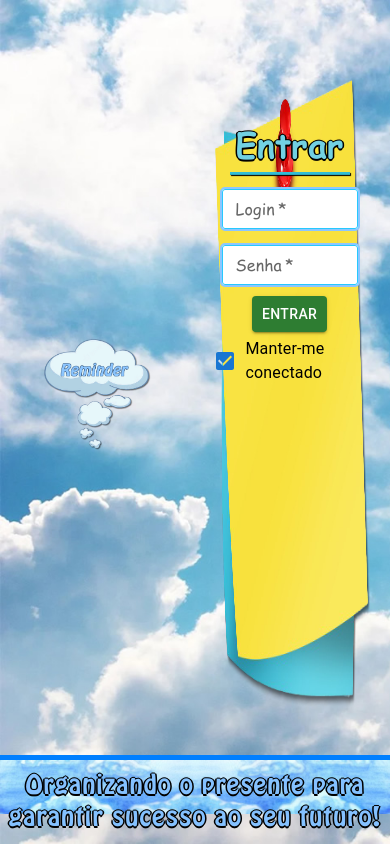
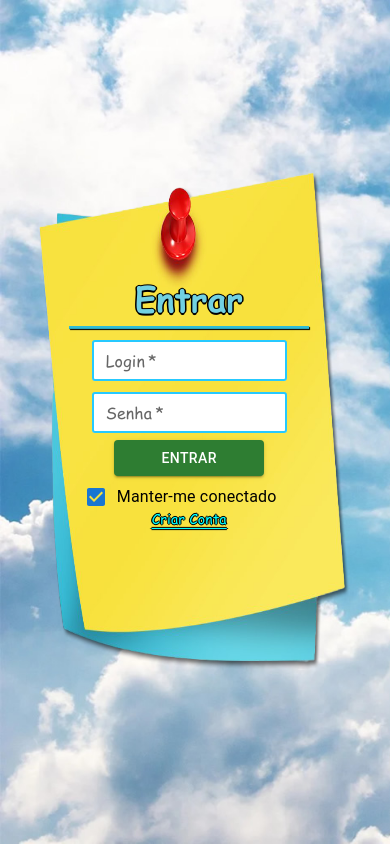
Before and after one commit to Aquilesxd100/Reminder-React, a React (Create React App) app: page / in a window 390 px wide. Built offline with nearby package versions, Linux system fonts and the light colour scheme.

Commit message:
Estilização da página de Login + responsividade

```diff
--- a/src/components/FooterDivStyles.ts
+++ b/src/components/FooterDivStyles.ts
@@ -8,5 +8,8 @@ export const FooterDiv = styled(Box)(() => ({
     backgroundImage: `url(${fundoFooter})`,
     backgroundRepeat: 'repeat-x',
     backgroundSize: 'contain',
-    borderTop: '5px solid #007FFF'
+    borderTop: '5px solid #007FFF',
+    '@media screen and (max-width: 800px)': {
+        display: 'none'
+    }
 }));
--- a/src/components/Rotas.tsx
+++ b/src/components/Rotas.tsx
@@ -1,11 +1,13 @@
 import { Route, Routes } from "react-router";
 import { BrowserRouter } from "react-router-dom";
 import Login from "../pages/login/Login";
+import Cadastro from "../pages/cadastro/Cadastro";
 function Rotas() {
     return(
         <BrowserRouter>
             <Routes>
                 <Route path="*" element={<Login />} />
+                <Route path="/cadastro" element={<Cadastro />} />
             </Routes>
         </BrowserRouter>
     );
--- /dev/null
+++ b/src/pages/cadastro/Cadastro.tsx
@@ -0,0 +1,8 @@
+function Cadastro() {
+    return (
+        <>
+
+        </>
+    )
+}
+export default Cadastro;
--- a/src/pages/login/Login.tsx
+++ b/src/pages/login/Login.tsx
@@ -1,16 +1,16 @@
-import { Checkbox, FormControlLabel, Grid, Typography } from "@mui/material";
-import { Logo, BlocoNotasLogin, Linha, InputPadrao, BotaoFormulario } from "../../styles/global";
+import { Checkbox, FormControlLabel, Typography } from "@mui/material";
+import { Logo, BlocoNotasLogin, Linha, InputPadrao, BotaoFormulario, DivLogo, Corpo } from "../../styles/global";
 import Footer from "../../components/Footer";
 import imgLogo from "../../images/logo.png";
 import { Formulario } from "./LoginStyles";
 function Login() {
     return (
         <>
-            <Grid container justifyContent="space-around" alignItems="center" sx={{ height: "calc(100vh - 55px)" }}>
-                <Grid item container justifyContent="center" xs={6}>
+            <Corpo container>
+                <DivLogo item container justifyContent="center" xs={12} md={6}>
                     <Logo src={imgLogo}/>
-                </Grid>
-                <Formulario item container justifyContent="center" xs={6}>
+                </DivLogo>
+                <Formulario item container justifyContent="center" xs={12} md={6}>
                     <BlocoNotasLogin>
                         <Typography variant="h4">Entrar</Typography>
                         <Linha/>
@@ -19,10 +19,13 @@ function Login() {
                         <BotaoFormulario variant="contained" color="success">
                             Entrar
                         </BotaoFormulario>
-                        <FormControlLabel control={<Checkbox defaultChecked />} label="Manter-me conectado" />
+                        <FormControlLabel sx={{ cursor: 'inherit' }} control={<Checkbox defaultChecked />} label="Manter-me conectado" />
+                        <a href="">
+                            <Typography sx={{ marginTop: '-11px' }} variant="subtitle1">Criar Conta</Typography>
+                        </a>
                     </BlocoNotasLogin>
                 </Formulario>
-            </Grid>
+            </Corpo>
             <Footer/>
         </>
     )
--- a/src/pages/login/LoginStyles.ts
+++ b/src/pages/login/LoginStyles.ts
@@ -1,4 +1,14 @@
 import { Grid, styled } from "@mui/material";
 export const Formulario = styled(Grid)(() => ({
     height: '80%',
+    minHeight: '520px',
+    display: 'flex',
+    alignItems: 'center',
+    '@media screen and (max-width: 800px)': {
+        display: 'flex',
+        alignItems: 'center',
+        minHeight: '80%',
+        height: 'inherit',
+        padding: '10px 0'
+    }
 }));
--- a/src/styles/global.ts
+++ b/src/styles/global.ts
@@ -1,18 +1,45 @@
-import { styled, Box, Divider, TextField, Button } from "@mui/material";
+import { styled, FormGroup, Divider, TextField, Button, Grid } from "@mui/material";
 import fundoForm from "../images/index.png";
+export const Corpo = styled(Grid)(() => ({
+    justifyContent: 'space-around',
+    alignItems: 'center',
+    height: 'calc(100vh - 55px)',
+    '@media screen and (max-width: 800px)': {
+        height: 'auto',
+        minHeight: '100vh'
+    }
+}));
 export const Logo = styled('img')(() => ({
-    width: '55%'
+    width: '55%',
+    minWidth: '300px'
 }));
-export const BlocoNotasLogin = styled(Box)(() => ({
+export const DivLogo = styled(Grid)(() => ({
+'@media screen and (max-width: 800px)': {
+    display: 'none'
+}
+}));
+export const BlocoNotasLogin = styled(FormGroup)(() => ({
     display: 'flex',
     flexDirection: 'column',
     alignItems: 'center',
-    padding: '20% 3% 0 0',
+    padding: 'clamp(120px, 20%, 170px) 3% 0 0',
     width: '80%',
+    maxWidth: '650px',
     height: '100%',
+    maxHeight: '550px',
     backgroundImage: `url(${fundoForm})`,
     backgroundSize: '100% 100%',
     backgroundRepeat: 'no-repeat',
+    '@media screen and (min-width: 1350px)': {
+        maxHeight: '650px',
+        padding: '160px 3% 0 0',
+    },
+    '@media screen and (max-width: 800px)': {
+        padding: 'clamp(100px, 20%, 170px) 3% 0 0',
+        minHeight: 'clamp(500px, 80vw, 80vw)',
+        minWidth: '310px',
+        maxWidth: '500px',
+    }
 }));
 export const Linha = styled(Divider)(() => ({
     width: '80%',
@@ -23,15 +50,18 @@ export const Linha = styled(Divider)(() => ({
 }));
 export const InputPadrao = styled(TextField)(() => ({
     textAlign: 'center',
-    background: "#FFFFFF",
-    border: 'solid 2.5px #8CC6FF',
+    maxWidth: '50vw',
     borderRadius: '5px',
     fontFamily: 'comic',
     margin: '8px 5px 4px 5px',
+    '& .MuiOutlinedInput-root' : {
+        background: "#FFFFFF",
+    },
     '& .MuiOutlinedInput-notchedOutline': {
         borderColor: '#26C9FF',
+        borderWidth: '2px',
         padding: '2px 6px',
-        borderRadius: '3px'
+        borderRadius: '3px',
     },
     '& .MuiFormLabel-root' : {
         fontFamily: 'comic',
@@ -41,8 +71,12 @@ export const InputPadrao = styled(TextField)(() => ({
         padding: '1px 8px 0 8px',
         borderRadius: '5px',
     },
+    '& .MuiFormHelperText-root' : {
+        marginTop: '2px',
+        textAlign: 'center'
+    }
 }));
 export const BotaoFormulario = styled(Button)(() => ({
     width: '50%',
-    margin: '5px 0'
+    margin: '3px 0 0 0'
 }))
--- a/src/temas/Tema.ts
+++ b/src/temas/Tema.ts
@@ -3,5 +3,15 @@ export const temaPadrao = createTheme ({
     typography: {
         h5: { fontFamily: "hobo", textAlign: "center", color: '#84C1FF', textShadow: '1.5px 0 0 rgb(0, 0, 0), -1.5px 0 0 rgb(0, 0, 0), 0 1.5px 0 rgb(0, 0, 0),  0 -1.5px 0 rgb(0, 0, 0),  0 0 1.5px rgb(0, 0, 0)', letterSpacing: '1px' },
         h4: { fontFamily: "comic-b", textShadow: '1.5px 0 0 rgb(0, 0, 0), -1.5px 0 0 rgb(0, 0, 0), 0 1.5px 0 rgb(0, 0, 0),  0 -1.5px 0 rgb(0, 0, 0),  0 0 1.5px rgb(0, 0, 0);', color: '#72D1E2', margin: '6px 0' },
+        subtitle1: { fontFamily: "comic", color: "#00FFFF", cursor: 'pointer',     textShadow: '1.1px 0 0 rgb(0, 0, 0), -1.1px 0 0 rgb(0, 0, 0), 0 1.1px 0 rgb(0, 0, 0),  0 -1.1px 0 rgb(0, 0, 0),  0 0 1.1px rgb(0, 0, 0)', textUnderlinePosition: 'under', textDecoration: 'underline', fontSize: 'calc(7px + 1vw)', '@media screen and (max-width: 800px)': { fontSize: 'calc(10px + 1vw)' }}
     },
+    breakpoints: {
+        values: {
+          xs: 0,
+          sm: 600,
+          md: 800.1,
+          lg: 1200,
+          xl: 1536,
+        }
+    }
 });
```
